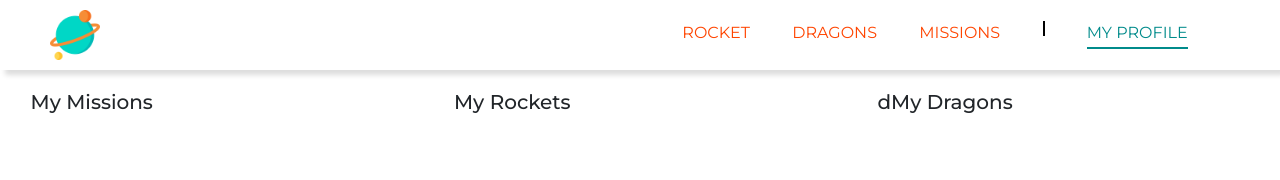
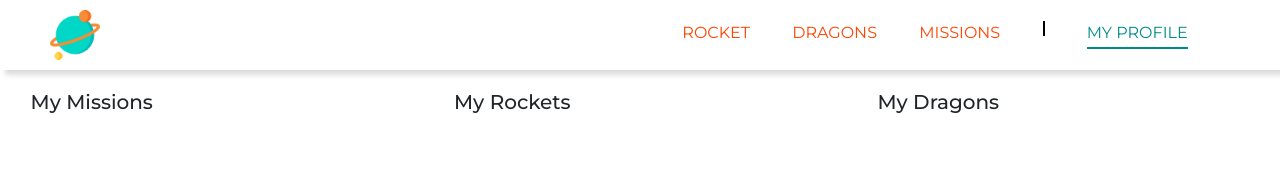
Before and after one commit to kusiLaw/Space_Travelers_Hub, a React (Create React App) app: page /myProfile in a window 1280 px wide. Shown: the top 180 px of the page. Built offline with nearby package versions, Linux system fonts and the light colour scheme.

Commit message:
Fix typo

```diff
--- a/src/Components/Pages/myProfile.js
+++ b/src/Components/Pages/myProfile.js
@@ -31,7 +31,7 @@ function MyProfile() {
       </div>
 
       <div className={style.reserved_container}>
-        <h2>dMy Dragons</h2>
+        <h2>My Dragons</h2>
         <ul>
           {
             dragons.filter((dragon) => dragon.reserved).map(
```
